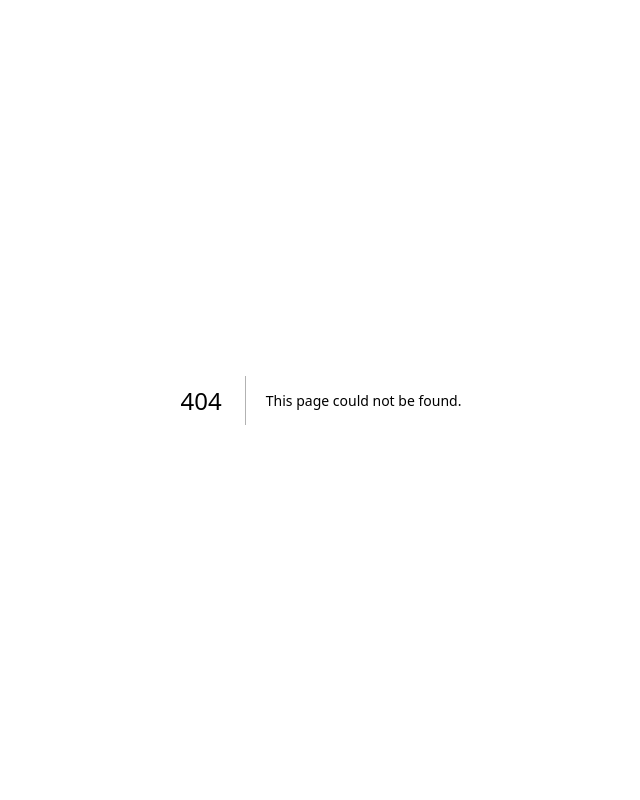
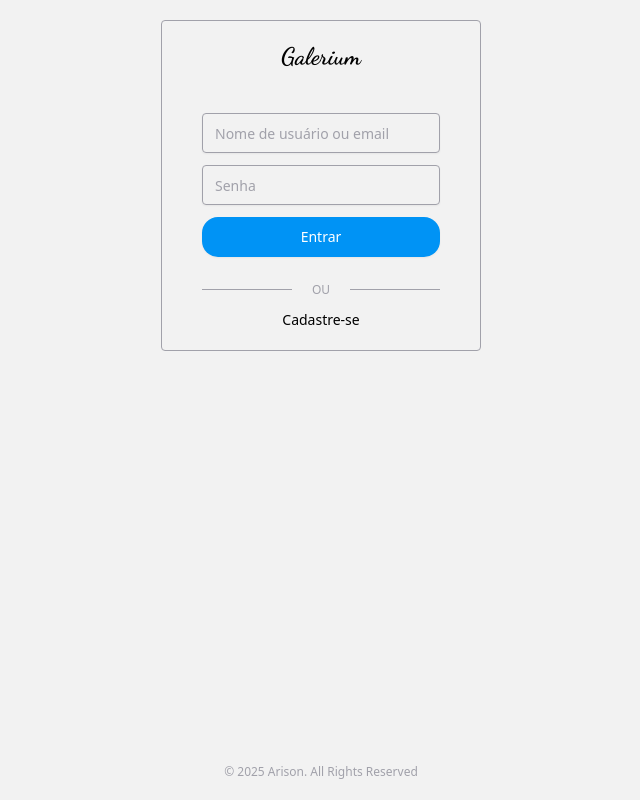
Before and after one commit to arisonfirmino/galerium, a Next.js app: page /signin in a window 1280 px wide. Before the commit this address had no page. Shown: the whole page, without its empty margins (319-959 px from the left). Built offline with nearby package versions, Linux system fonts and the light colour scheme.

Commit message:
feat: add initial SignIn page

```diff
--- /dev/null
+++ b/app/(pages)/signin/components/signin-form.tsx
@@ -0,0 +1,16 @@
+import { Input } from "@/app/components/ui/input";
+import SubmitButton from "@/app/components/submit-button";
+
+const SignInForm = () => {
+  return (
+    <form className="mt-10 w-full space-y-3">
+      <Input placeholder="Nome de usuário ou email" />
+
+      <Input type="password" placeholder="Senha" />
+
+      <SubmitButton>Entrar</SubmitButton>
+    </form>
+  );
+};
+
+export default SignInForm;
--- /dev/null
+++ b/app/(pages)/signin/components/signup-form.tsx
@@ -0,0 +1,24 @@
+import { Input } from "@/app/components/ui/input";
+import SubmitButton from "@/app/components/submit-button";
+
+const SignUpForm = () => {
+  return (
+    <form className="mt-10 w-full space-y-5">
+      <Input placeholder="Nome" />
+
+      <Input placeholder="Sobrenome" />
+
+      <Input placeholder="E-mail" />
+
+      <Input placeholder="Nome de usuário" />
+
+      <Input type="password" placeholder="Senha" />
+
+      <Input type="password" placeholder="Confirmação de senha" />
+
+      <SubmitButton>Cadastrar</SubmitButton>
+    </form>
+  );
+};
+
+export default SignUpForm;
--- /dev/null
+++ b/app/(pages)/signin/page.tsx
@@ -0,0 +1,42 @@
+"use client";
+
+import { useState } from "react";
+
+import Title from "@/app/components/ui/title";
+import SignInForm from "@/app/(pages)/signin/components/signin-form";
+import SignUpForm from "@/app/(pages)/signin/components/signup-form";
+import { Separator } from "@/app/components/ui/separator";
+
+const SignInPage = () => {
+  const [toggleForm, setToggleForm] = useState(false);
+
+  return (
+    <section className="relative flex min-h-screen w-full justify-center gap-5 p-5">
+      <div className="flex h-fit w-full max-w-xs flex-col items-center rounded px-5 py-5 md:border md:px-10">
+        <Title />
+
+        {toggleForm ? <SignUpForm /> : <SignInForm />}
+
+        <div className="relative mt-8 flex w-full items-center justify-center">
+          <p className="bg-background text-muted-foreground absolute px-5 text-xs">
+            OU
+          </p>
+          <Separator />
+        </div>
+
+        <button
+          onClick={() => setToggleForm(!toggleForm)}
+          className="hover:text-primary mt-5 cursor-pointer text-sm hover:underline"
+        >
+          {toggleForm ? "Conecte-se" : "Cadastre-se"}
+        </button>
+      </div>
+
+      <p className="text-muted-foreground absolute bottom-5 text-center text-xs font-light">
+        © 2025 Arison. All Rights Reserved
+      </p>
+    </section>
+  );
+};
+
+export default SignInPage;
--- /dev/null
+++ b/app/components/submit-button.tsx
@@ -0,0 +1,15 @@
+import { Button } from "@/app/components/ui/button";
+
+interface SubmitButtonProps {
+  children: React.ReactNode;
+}
+
+const SubmitButton = ({ children }: SubmitButtonProps) => {
+  return (
+    <Button type="submit" className="w-full">
+      {children}
+    </Button>
+  );
+};
+
+export default SubmitButton;
--- a/app/components/ui/button.tsx
+++ b/app/components/ui/button.tsx
@@ -5,7 +5,7 @@ import { cva, type VariantProps } from "class-variance-authority";
 import { cn } from "@/app/lib/utils";
 
 const buttonVariants = cva(
-  "inline-flex items-center justify-center gap-2 whitespace-nowrap rounded-md text-sm font-medium transition-[color,box-shadow] disabled:pointer-events-none disabled:opacity-50 [&_svg]:pointer-events-none [&_svg:not([class*='size-'])]:size-4 shrink-0 [&_svg]:shrink-0 outline-none focus-visible:border-ring focus-visible:ring-ring/50 focus-visible:ring-[3px] aria-invalid:ring-destructive/20 dark:aria-invalid:ring-destructive/40 aria-invalid:border-destructive",
+  "inline-flex items-center justify-center cursor-pointer gap-2 whitespace-nowrap rounded-2xl text-sm font-medium transition-[color,box-shadow] disabled:pointer-events-none disabled:opacity-50 [&_svg]:pointer-events-none [&_svg:not([class*='size-'])]:size-4 shrink-0 [&_svg]:shrink-0 outline-none focus-visible:border-ring focus-visible:ring-ring/50 focus-visible:ring-[3px] aria-invalid:ring-destructive/20 dark:aria-invalid:ring-destructive/40 aria-invalid:border-destructive",
   {
     variants: {
       variant: {
--- a/app/components/ui/header.tsx
+++ b/app/components/ui/header.tsx
@@ -1,9 +1,10 @@
-import ProfileSwitcher from "../header/profile-switcher";
+import Title from "@/app/components/ui/title";
+import ProfileSwitcher from "@/app/components/header/profile-switcher";
 
 const Header = () => {
   return (
     <header className="flex items-center justify-between p-5 md:hidden">
-      <h1 className="dancing-script text-2xl font-bold">Galerium</h1>
+      <Title />
       <ProfileSwitcher />
     </header>
   );
--- /dev/null
+++ b/app/components/ui/input.tsx
@@ -0,0 +1,21 @@
+import * as React from "react";
+
+import { cn } from "@/app/lib/utils";
+
+function Input({ className, type, ...props }: React.ComponentProps<"input">) {
+  return (
+    <input
+      type={type}
+      data-slot="input"
+      className={cn(
+        "border-input file:text-foreground placeholder:text-muted-foreground selection:bg-primary selection:text-primary-foreground flex h-10 w-full min-w-0 rounded border bg-transparent px-3 py-1 text-base shadow-xs transition-[color,box-shadow] outline-none file:inline-flex file:h-7 file:border-0 file:bg-transparent file:text-sm file:font-medium disabled:pointer-events-none disabled:cursor-not-allowed disabled:opacity-50 md:text-sm",
+        "focus-visible:border-ring focus-visible:ring-ring/50 focus-visible:ring-[3px]",
+        "aria-invalid:ring-destructive/20 dark:aria-invalid:ring-destructive/40 aria-invalid:border-destructive",
+        className,
+      )}
+      {...props}
+    />
+  );
+}
+
+export { Input };
--- /dev/null
+++ b/app/components/ui/separator.tsx
@@ -0,0 +1,28 @@
+"use client"
+
+import * as React from "react"
+import * as SeparatorPrimitive from "@radix-ui/react-separator"
+
+import { cn } from "@/app/lib/utils"
+
+function Separator({
+  className,
+  orientation = "horizontal",
+  decorative = true,
+  ...props
+}: React.ComponentProps<typeof SeparatorPrimitive.Root>) {
+  return (
+    <SeparatorPrimitive.Root
+      data-slot="separator-root"
+      decorative={decorative}
+      orientation={orientation}
+      className={cn(
+        "bg-border shrink-0 data-[orientation=horizontal]:h-px data-[orientation=horizontal]:w-full data-[orientation=vertical]:h-full data-[orientation=vertical]:w-px",
+        className
+      )}
+      {...props}
+    />
+  )
+}
+
+export { Separator }
--- /dev/null
+++ b/app/components/ui/title.tsx
@@ -0,0 +1,5 @@
+const Title = () => {
+  return <h1 className="dancing-script text-2xl font-bold">Galerium</h1>;
+};
+
+export default Title;
--- a/app/globals.css
+++ b/app/globals.css
@@ -18,8 +18,8 @@
   --card-foreground: oklch(0.129 0.042 264.695);
   --popover: oklch(1 0 0);
   --popover-foreground: oklch(0.129 0.042 264.695);
-  --primary: oklch(0.208 0.042 265.755);
-  --primary-foreground: oklch(0.984 0.003 247.858);
+  --primary: hsl(204, 100%, 48%);
+  --primary-foreground: hsl(0, 0%, 100%);
   --secondary: oklch(0.968 0.007 247.896);
   --secondary-foreground: oklch(0.208 0.042 265.755);
   --muted: oklch(0.968 0.007 247.896);
@@ -28,9 +28,9 @@
   --accent-foreground: oklch(0.208 0.042 265.755);
   --destructive: oklch(0.577 0.245 27.325);
   --destructive-foreground: oklch(0.577 0.245 27.325);
-  --border: oklch(0.929 0.013 255.508);
-  --input: oklch(0.929 0.013 255.508);
-  --ring: oklch(0.704 0.04 256.788);
+  --border: hsl(240, 5%, 65%);
+  --input: hsl(240, 5%, 65%);
+  --ring: hsl(0, 0%, 0%);
   --chart-1: oklch(0.646 0.222 41.116);
   --chart-2: oklch(0.6 0.118 184.704);
   --chart-3: oklch(0.398 0.07 227.392);
@@ -54,8 +54,8 @@
   --card-foreground: oklch(0.984 0.003 247.858);
   --popover: oklch(0.129 0.042 264.695);
   --popover-foreground: oklch(0.984 0.003 247.858);
-  --primary: oklch(0.984 0.003 247.858);
-  --primary-foreground: oklch(0.208 0.042 265.755);
+  --primary: hsl(204, 100%, 48%);
+  --primary-foreground: hsl(0, 0%, 100%);
   --secondary: oklch(0.279 0.041 260.031);
   --secondary-foreground: oklch(0.984 0.003 247.858);
   --muted: oklch(0.279 0.041 260.031);
@@ -64,9 +64,9 @@
   --accent-foreground: oklch(0.984 0.003 247.858);
   --destructive: oklch(0.396 0.141 25.723);
   --destructive-foreground: oklch(0.637 0.237 25.331);
-  --border: oklch(0.279 0.041 260.031);
-  --input: oklch(0.279 0.041 260.031);
-  --ring: oklch(0.446 0.043 257.281);
+  --border: hsl(240, 5%, 65%);
+  --input: hsl(240, 5%, 65%);
+  --ring: hsl(0, 0%, 100%);
   --chart-1: oklch(0.488 0.243 264.376);
   --chart-2: oklch(0.696 0.17 162.48);
   --chart-3: oklch(0.769 0.188 70.08);
--- a/package.json
+++ b/package.json
@@ -10,6 +10,7 @@
   },
   "dependencies": {
     "@radix-ui/react-avatar": "^1.1.3",
+    "@radix-ui/react-separator": "^1.1.2",
     "@radix-ui/react-slot": "^1.1.2",
     "class-variance-authority": "^0.7.1",
     "clsx": "^2.1.1",
```
Also changed, not shown: 1 other file (tests, documents, lock files or other folders).
